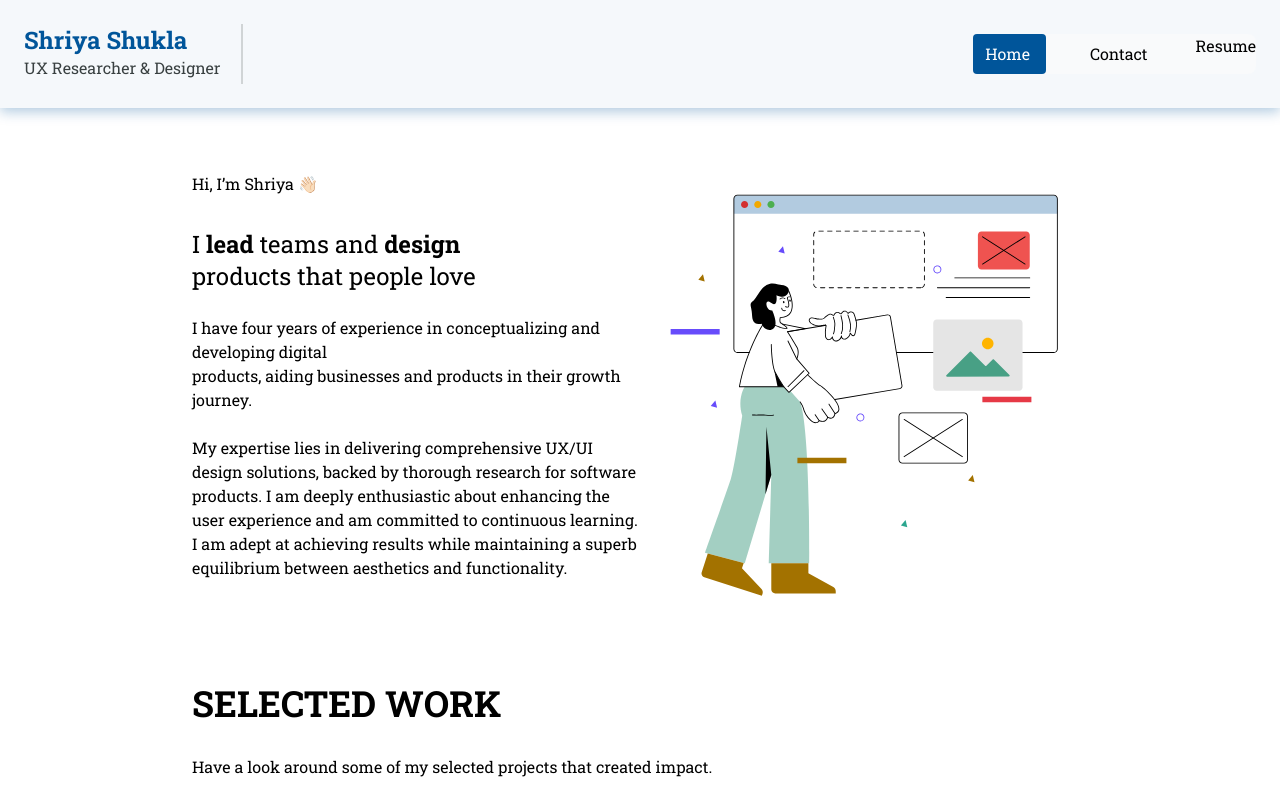
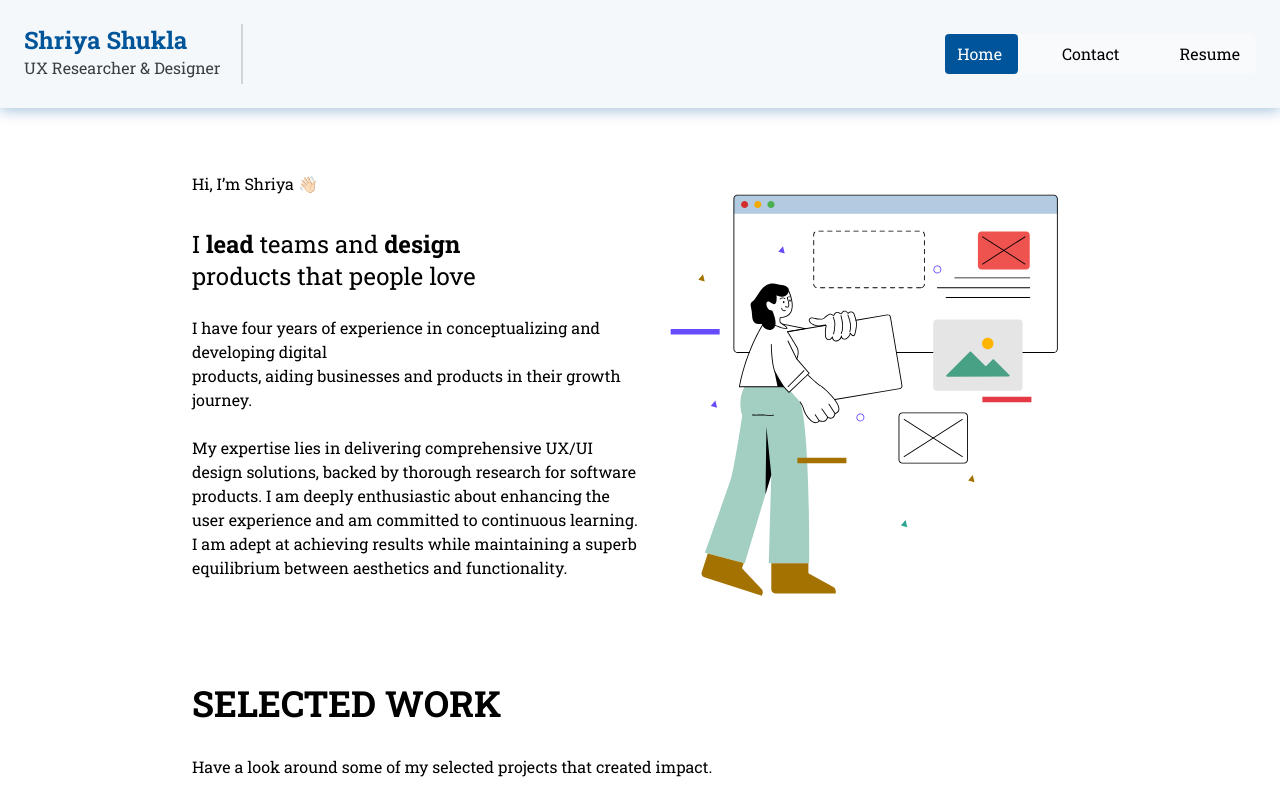
Before and after one commit to vishnuk7/shriyaportfolio, a Next.js app: page / in a window 1280 px wide. Shown: the top 800 px of the page. Built offline with nearby package versions, Linux system fonts and the light colour scheme.

Commit message:
nav bar aligment fixed

```diff
--- a/src/components/Footer.tsx
+++ b/src/components/Footer.tsx
@@ -8,11 +8,11 @@ export default function Footer() {
             <div className="flex justify-between items-center">
                 <p className="text-light-text">Shriya Shukla | Copyright © 2023</p>
                 <div className="flex">
-                    <div className='flex justify-center items-center rounded-full bg-assets w-9 h-9 opacity-50 mr-3'>
+                    <div className='flex justify-center items-center rounded-full bg-assets w-9 h-9 opacity-50 mr-3 cursor-pointer'>
                         <a href="mailto:shriyush3004@gmail.com" target='_blank'><img src="/icons/email.svg" /></a>
                     </div>
 
-                    <div className='flex justify-center items-center rounded-full bg-assets w-9 h-9 opacity-50'>
+                    <div className='flex justify-center items-center rounded-full bg-assets w-9 h-9 opacity-50 cursor-pointer'>
                         <a href="https://www.linkedin.com/profile/in/shriya-shukla/" target='_blank'><img src="/icons/linkedin.svg" /></a>
                     </div>
                 </div>
--- a/src/components/nav/nav.tsx
+++ b/src/components/nav/nav.tsx
@@ -24,8 +24,8 @@ export default function NavList() {
 								<Link href='/contact' className={`block text-center py-2 pl-3 pr-4  rounded ${pathname === '/contact' ? 'bg-primary text-white' : 'text-black'}`}>Contact</Link>
 							</li>
 							<li>
-								<Link href='/pdf/Shriya_Resume.pdf' className={`block text-center py-2 pl-3 pr-4  rounded ${pathname === '/resume' ? 'bg-primary text-white' : 'text-black'}`} passHref legacyBehavior>
-									<a target='_blank' rel="noopener noreferrer">Resume</a>
+								<Link href='/pdf/Shriya_Resume.pdf' passHref legacyBehavior>
+									<a className={`block text-center py-2 pl-3 pr-4  rounded ${pathname === '/resume' ? 'bg-primary text-white' : 'text-black'}`} target='_blank' rel="noopener noreferrer">Resume</a>
 								</Link>
 							</li>
 						</ul>
```
